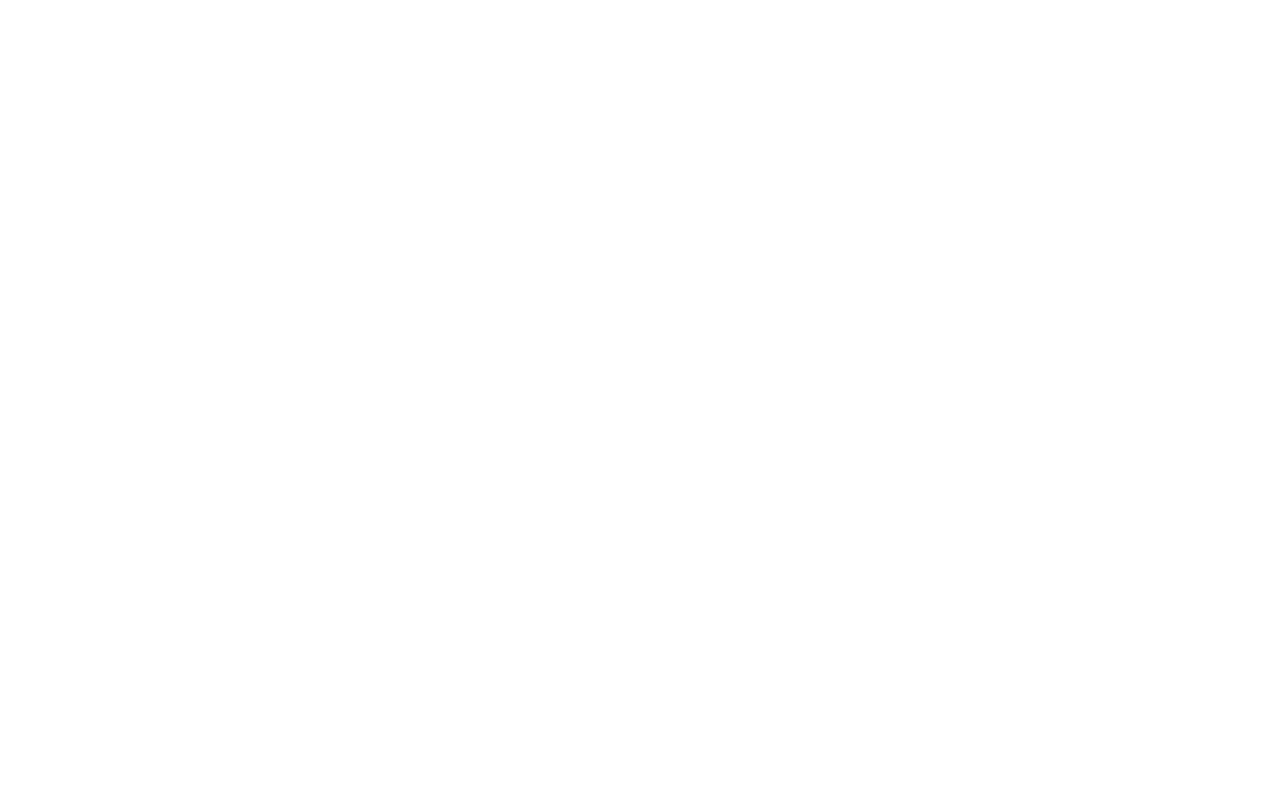
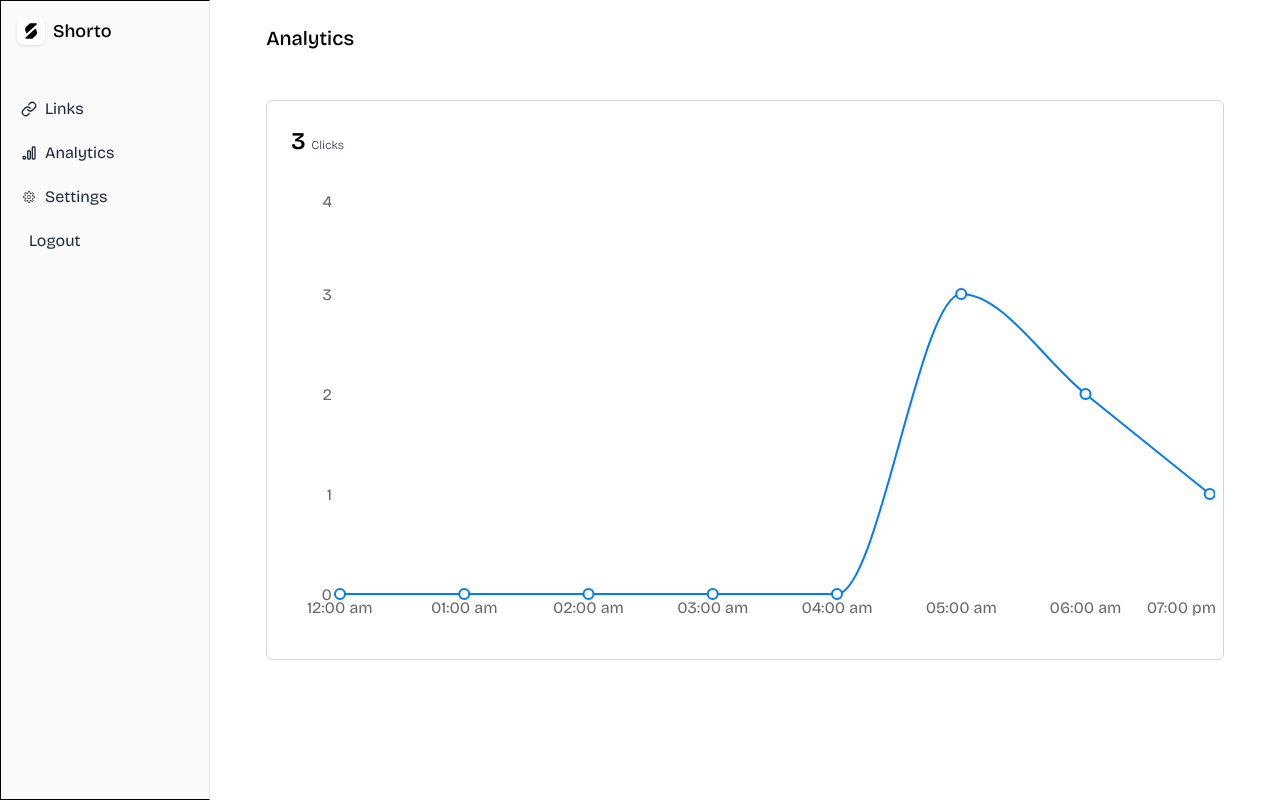
Before and after one commit to musabdev02/shorto, a React (Vite) app in the folder client/: page /dashboard/analytics in a window 1280 px wide. Before the commit this address had no page. Built offline with nearby package versions, Linux system fonts and the light colour scheme.

Commit message:
Design analytics page & add the clickcharts data by recharts

```diff
--- a/client/package.json
+++ b/client/package.json
@@ -15,6 +15,7 @@
     "react-dom": "^19.0.0",
     "react-icons": "^5.5.0",
     "react-router-dom": "^7.4.0",
+    "recharts": "^2.15.1",
     "tailwindcss": "^4.0.15"
   },
   "devDependencies": {
--- a/client/src/App.jsx
+++ b/client/src/App.jsx
@@ -9,6 +9,7 @@
 import Dashboard from './pages/Dashboard';
 // dashboard pages
 import Links from './pages/Dasboardpages/Links';
+import Analytics from './pages/Dasboardpages/Analytics';
 const App = () => {
   return (
     <BrowserRouter>
@@ -21,6 +22,7 @@
         {/* Dashboard with nested routes */}
         <Route path="/dashboard" element={<Dashboard />}>
           <Route index element={<Links />} />
+          <Route path="analytics" element={<Analytics />} />
         </Route>
       </Routes>
     </BrowserRouter>
--- /dev/null
+++ b/client/src/components/Dashboard/Analytics/ClickChart.jsx
@@ -0,0 +1,27 @@
+import React from "react";
+import { LineChart, Line, XAxis, YAxis, Tooltip, ResponsiveContainer } from "recharts";
+
+const ClickChart = ({ data }) => {
+  return (
+    <div className="w-full h-full">
+      <ResponsiveContainer width="100%" height="100%">
+        <LineChart data={data}>
+          <XAxis dataKey="time" axisLine={false} tickLine={false} />
+
+          <YAxis domain={[0, "dataMax + 1"]} axisLine={false} tickLine={false} />
+
+          <Tooltip />
+          <Line
+            type="monotone"
+            dataKey="clicks"
+            stroke="#007bff"
+            strokeWidth={2}
+            dot={{ r: 5 }}
+          />
+        </LineChart>
+      </ResponsiveContainer>
+    </div>
+  );
+};
+
+export default ClickChart;
--- a/client/src/components/Dashboard/Sidebar.jsx
+++ b/client/src/components/Dashboard/Sidebar.jsx
@@ -1,4 +1,5 @@
 import React from 'react'
+import { Link } from 'react-router-dom'
 // icons
 import { FiLink } from "react-icons/fi";
 import { TbBrandGoogleAnalytics } from "react-icons/tb";
@@ -7,15 +8,18 @@
 const links = [
     {
         icon: <FiLink />,
-        name: "Links"
+        name: "Links",
+        desti: "/dashboard"
     },
     {
         icon: <TbBrandGoogleAnalytics />,
-        name: "Analytics"
+        name: "Analytics",
+        desti: "/dashboard/analytics"
     },
     {
         icon: <CiSettings />,
-        name: "Settings"
+        name: "Settings",
+        desti: "/dashboard/settings"
     },
     {
         name: "Logout"
@@ -34,10 +38,10 @@
             <div className='mt-4 p-4 flex flex-col gap-3'>
                 {
                     links.map((item, index) => (
-                        <div className='flex items-center gap-2 cursor-pointer hover:bg-gray-200 p-1 rounded-md'>
+                        <Link to={item.desti} className='flex items-center gap-2 cursor-pointer hover:bg-gray-200 p-1 rounded-md'>
                             <span className='text-md text-gray-800'> {item.icon} </span>
                             <h4 className='text-gray-800'>{item.name}</h4>
-                        </div>
+                        </Link>
                     ))
                 }
 
--- /dev/null
+++ b/client/src/pages/Dasboardpages/Analytics.jsx
@@ -0,0 +1,30 @@
+import React from 'react'
+import ClickChart from '../../components/Dashboard/Analytics/ClickChart'
+const Analytics = () => {
+  const chartData = [
+    { time: "12:00 am", clicks: 0 },
+    { time: "01:00 am", clicks: 0 },
+    { time: "02:00 am", clicks: 0 },
+    { time: "03:00 am", clicks: 0 },
+    { time: "04:00 am", clicks: 0 },
+    { time: "05:00 am", clicks: 3 },
+    { time: "06:00 am", clicks: 2 },
+    { time: "07:00 pm", clicks: 1 },
+  ];
+  return (
+    <div>
+        <h3 className='text-xl font-medium'>Analytics</h3>
+        <div className='w-full h-full'>
+            {/* data */}
+            <div className='border border-gray-300 rounded-md mt-12 h-[70vh] py-6 '>
+              <h2 className='text-2xl px-6 font-semibold'>3 <span className='text-xs text-gray-700 font-light'>Clicks</span></h2>
+              <div className='mt-8 h-[55vh] px-2'>
+                <ClickChart data={chartData} />
+              </div>
+            </div>
+        </div>
+    </div>
+  )
+}
+
+export default Analytics
--- a/client/src/pages/Dasboardpages/Links.jsx
+++ b/client/src/pages/Dasboardpages/Links.jsx
@@ -9,14 +9,14 @@
 import { PiCodesandboxLogoThin } from "react-icons/pi";
 import Link from '../../components/Dashboard/Links/Link';
 const Links = () => {
-    const [hasLinks, setHasLinks] = useState(true);
+    const [hasLinks, setHasLinks] = useState(false);
     const [isGrid, setIsGrid] = useState(false);
     const { isOpen, toggleDropdown, dropdownRef } = useDropdown();
     const menuOptions = [
         { label: "Grid Layout", icon: <FiGrid />, onClick: () => handleGridLayout() },
     ];
     // functions
-    const handleGridLayout = () => {isGrid ? setIsGrid(false) : setIsGrid(true);};
+    const handleGridLayout = () => { isGrid ? setIsGrid(false) : setIsGrid(true); };
     return (
         <div>
             <h3 className='text-xl font-medium'>Links</h3>
@@ -35,18 +35,23 @@
             {/* main */}
             <div className='w-full h-full'>
                 {
-                    !hasLinks &&
-                    <div className='h-[70vh] flex items-center justify-center flex-col gap-2'>
-                        <span className='text-8xl text-gray-600'><PiCodesandboxLogoThin /></span>
-                        <h3 className='font-semibold text-2xl text-gray-500'>No links found</h3>
-                        <p className='w-[30%] text-gray-600 leading-5 text-sm mx-auto text-center'>It looks like you haven't created any links yet. Start by adding a new link to see it appear here!</p>
-                    </div>
+                    hasLinks ? (
+                        <div className={`mt-8 flex ${isGrid ? "flex-row flex-wrap" : "flex-col"} gap-4`}>
+                            <Link gridLayout={isGrid} />
+                            <Link gridLayout={isGrid} />
+                            <Link gridLayout={isGrid} />
+                        </div>
+                    ) :
+                        (
+                            <div className='h-[70vh] flex items-center justify-center flex-col gap-2'>
+                                <span className='text-8xl text-gray-600'><PiCodesandboxLogoThin /></span>
+                                <h3 className='font-semibold text-2xl text-gray-500'>No links found</h3>
+                                <p className='w-[30%] text-gray-600 leading-5 text-sm mx-auto text-center'>It looks like you haven't created any links yet. Start by adding a new link to see it appear here!</p>
+                            </div>
+                        )
+
                 }
-                <div className={`mt-8 flex ${isGrid ? "flex-row flex-wrap": "flex-col"} gap-4`}>
-                    <Link gridLayout={isGrid}/>
-                    <Link gridLayout={isGrid}/>
-                    <Link gridLayout={isGrid}/>
-                </div>
+
             </div>
         </div>
     )
```
Also changed, not shown: 1 other file (tests, documents, lock files or other folders).
